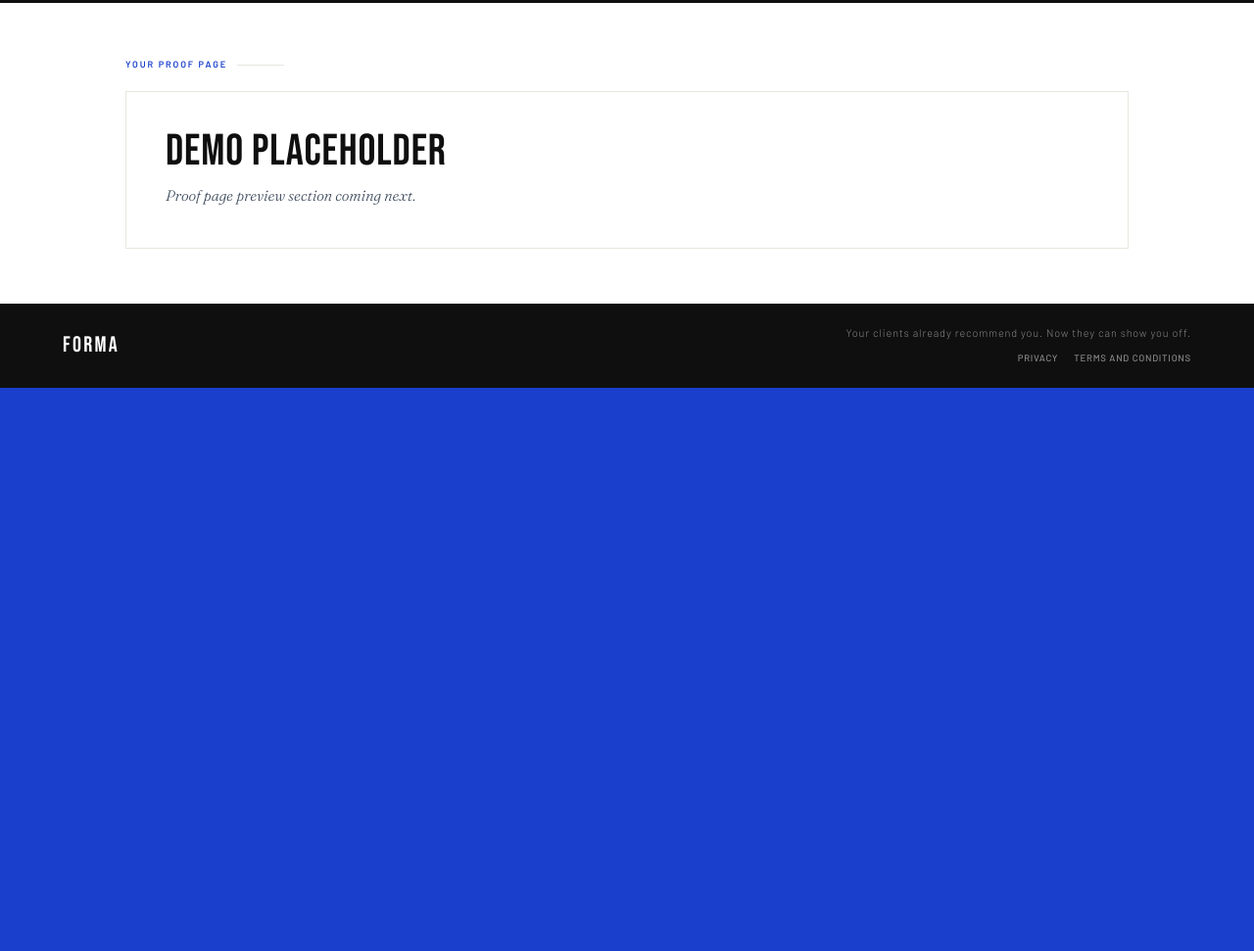
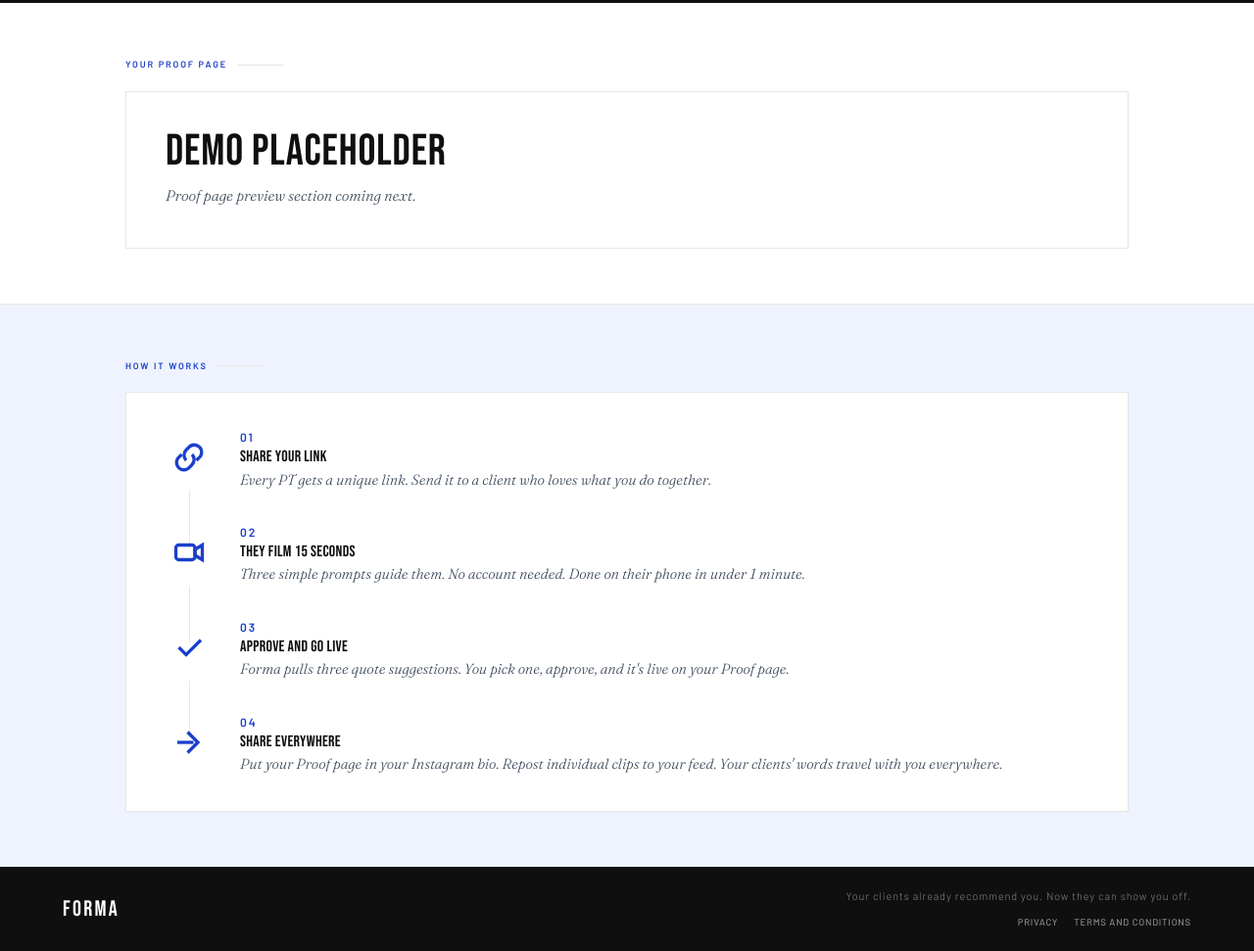
Before and after one commit to RoyKeane94/forma, a Django app: page / in a window 1280 px wide. Shown: the part 772-1743 px from the top of the page at 98% size. Before the commit the page ends 1168 px from the top, so only its background shows below. Run offline with Django 5.2, Linux system fonts and the light colour scheme.

Commit message:
Landing page

```diff
--- a/forma_project/templates/home.html
+++ b/forma_project/templates/home.html
@@ -61,7 +61,7 @@
     </div>
   </section>
 
-  <section id="demo" class="border-t-4 border-ink bg-paper px-6 py-14 sm:px-10 md:px-16">
+  <section id="demo" class="border-t-4 border-ink bg-white px-6 py-14 sm:px-10 md:px-16">
     <div class="mx-auto w-full max-w-5xl">
       <p class="mb-5 flex items-center gap-2.5 font-body text-[0.58rem] font-semibold uppercase tracking-[0.2em] text-blue after:block after:h-px after:max-w-[3rem] after:flex-1 after:bg-rule">
         Your Proof page
@@ -76,5 +76,82 @@
       </div>
     </div>
   </section>
+
+  <section class="border-t border-rule bg-[#EEF3FF] px-6 py-14 sm:px-10 md:px-16">
+    <div class="mx-auto w-full max-w-5xl">
+      <p class="mb-5 flex items-center gap-2.5 font-body text-[0.58rem] font-semibold uppercase tracking-[0.2em] text-blue after:block after:h-px after:max-w-[3rem] after:flex-1 after:bg-rule">
+        How it works
+      </p>
+      <div class="rounded-none border border-rule bg-white p-6 sm:p-9">
+        <ol class="m-0 list-none p-0">
+          <li class="relative flex gap-4 pb-8 sm:gap-6">
+            <div class="relative z-[1] mt-0.5 flex h-14 w-14 shrink-0 items-center justify-center text-blue">
+              <svg viewBox="0 0 24 24" class="h-9 w-9" fill="none" stroke="currentColor" stroke-width="2.2" aria-hidden="true">
+                <path d="M10 14a5 5 0 0 1 0-7l1.5-1.5a5 5 0 1 1 7 7L17 14"></path>
+                <path d="M14 10a5 5 0 0 1 0 7L12.5 18.5a5 5 0 1 1-7-7L7 10"></path>
+              </svg>
+            </div>
+            <div class="absolute left-7 top-16 h-[calc(100%-2.4rem)] w-px bg-rule"></div>
+            <div>
+              <p class="m-0 font-body text-[0.75rem] font-semibold uppercase tracking-[0.16em] text-blue">01</p>
+              <p class="mt-1 mb-1 font-display text-[clamp(1.15rem,3.2vw,2rem)] leading-[0.95] tracking-[0.02em] text-ink">Share your link</p>
+              <p class="m-0 font-serif text-[0.92rem] font-light italic leading-[1.6] text-slate sm:whitespace-nowrap sm:text-[clamp(0.9rem,1.1vw,1.02rem)]">
+                Every PT gets a unique link. Send it to a client who loves what you do together.
+              </p>
+            </div>
+          </li>
+
+          <li class="relative flex gap-4 pb-8 sm:gap-6">
+            <div class="relative z-[1] mt-0.5 flex h-14 w-14 shrink-0 items-center justify-center text-blue">
+              <svg viewBox="0 0 24 24" class="h-9 w-9" fill="none" stroke="currentColor" stroke-width="2.2" aria-hidden="true">
+                <rect x="3" y="7" width="13" height="10" rx="2"></rect>
+                <path d="M16 10l5-3v10l-5-3z"></path>
+              </svg>
+            </div>
+            <div class="absolute left-7 top-16 h-[calc(100%-2.4rem)] w-px bg-rule"></div>
+            <div>
+              <p class="m-0 font-body text-[0.75rem] font-semibold uppercase tracking-[0.16em] text-blue">02</p>
+              <p class="mt-1 mb-1 font-display text-[clamp(1.15rem,3.2vw,2rem)] leading-[0.95] tracking-[0.02em] text-ink">They film 15 seconds</p>
+              <p class="m-0 font-serif text-[0.92rem] font-light italic leading-[1.6] text-slate sm:whitespace-nowrap sm:text-[clamp(0.9rem,1.1vw,1.02rem)]">
+                Three simple prompts guide them. No account needed. Done on their phone in under 1 minute.
+              </p>
+            </div>
+          </li>
+
+          <li class="relative flex gap-4 pb-8 sm:gap-6">
+            <div class="relative z-[1] mt-0.5 flex h-14 w-14 shrink-0 items-center justify-center text-blue">
+              <svg viewBox="0 0 24 24" class="h-9 w-9" fill="none" stroke="currentColor" stroke-width="2.2" aria-hidden="true">
+                <path d="M5 12l5 5L20 7"></path>
+              </svg>
+            </div>
+            <div class="absolute left-7 top-16 h-[calc(100%-2.4rem)] w-px bg-rule"></div>
+            <div>
+              <p class="m-0 font-body text-[0.75rem] font-semibold uppercase tracking-[0.16em] text-blue">03</p>
+              <p class="mt-1 mb-1 font-display text-[clamp(1.15rem,3.2vw,2rem)] leading-[0.95] tracking-[0.02em] text-ink">Approve and go live</p>
+              <p class="m-0 font-serif text-[0.92rem] font-light italic leading-[1.6] text-slate sm:whitespace-nowrap sm:text-[clamp(0.9rem,1.1vw,1.02rem)]">
+                Forma pulls three quote suggestions. You pick one, approve, and it's live on your Proof page.
+              </p>
+            </div>
+          </li>
+
+          <li class="relative flex gap-4 sm:gap-6">
+            <div class="relative z-[1] mt-0.5 flex h-14 w-14 shrink-0 items-center justify-center text-blue">
+              <svg viewBox="0 0 24 24" class="h-9 w-9" fill="none" stroke="currentColor" stroke-width="2.2" aria-hidden="true">
+                <path d="M4 12h11"></path>
+                <path d="M11 5l7 7-7 7"></path>
+              </svg>
+            </div>
+            <div>
+              <p class="m-0 font-body text-[0.75rem] font-semibold uppercase tracking-[0.16em] text-blue">04</p>
+              <p class="mt-1 mb-1 font-display text-[clamp(1.15rem,3.2vw,2rem)] leading-[0.95] tracking-[0.02em] text-ink">Share everywhere</p>
+              <p class="m-0 font-serif text-[0.92rem] font-light italic leading-[1.6] text-slate sm:whitespace-nowrap sm:text-[clamp(0.9rem,1.1vw,1.02rem)]">
+                Put your Proof page in your Instagram bio. Repost individual clips to your feed. Your clients' words travel with you everywhere.
+              </p>
+            </div>
+          </li>
+        </ol>
+      </div>
+    </div>
+  </section>
 </div>
 {% endblock %}
```
Also changed, not shown: forma_project/static/css/tailwind.css.
